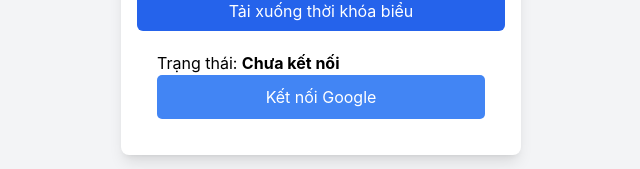
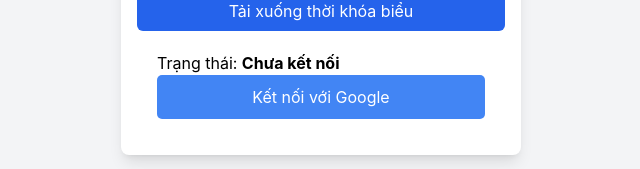
Before and after one commit to OtisHuang-new/UScheduled, a React (Create React App) app: page / in a window 1280 px wide. Shown: the part 496-665 px from the top of the page, without its empty margins (319-959 px from the left). Built offline with nearby package versions, Linux system fonts and the light colour scheme; no server answers.

Commit message:
try again

```diff
--- a/src/App.jsx
+++ b/src/App.jsx
@@ -309,7 +309,7 @@
 
                     {!accessToken ? (
                         <button className="w-full px-[20px] py-[10px] text-[16px] cursor-pointer bg-[#4285F4] text-white border-none rounded-[5px] hover:bg-[#357ae8] transition-colors" onClick={handleConnect}>
-                            Kết nối Google
+                            Kết nối với Google
                         </button>
                     ) : (
                         <button
```
